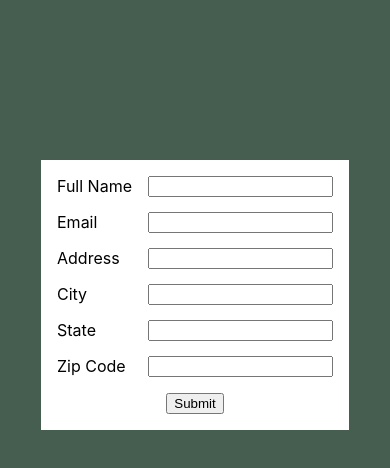
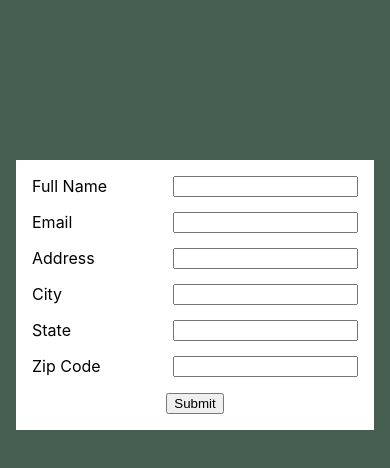
Before and after one commit to carah-tychewicz/simple-webform, a React (Create React App) app: page / in a window 390 px wide. Shown: the top 468 px of the page. Built offline with nearby package versions, Linux system fonts and the light colour scheme.

Commit message:
tweaked mobile to desktop responsiveness. managed to make it consistent without the use of breakpoints.

```diff
--- a/src/App.css
+++ b/src/App.css
@@ -5,7 +5,7 @@
 .card {
   background-color: white;
   height: auto;
-  width: auto;
+  width: 30rem;
   align-items: center;
 }
 
@@ -13,5 +13,5 @@
   display: flex;
   flex-direction: row;
   justify-content: center;
-  padding-top: 10rem;
+  padding: 10rem 1rem 10rem 1rem;
 }
```
